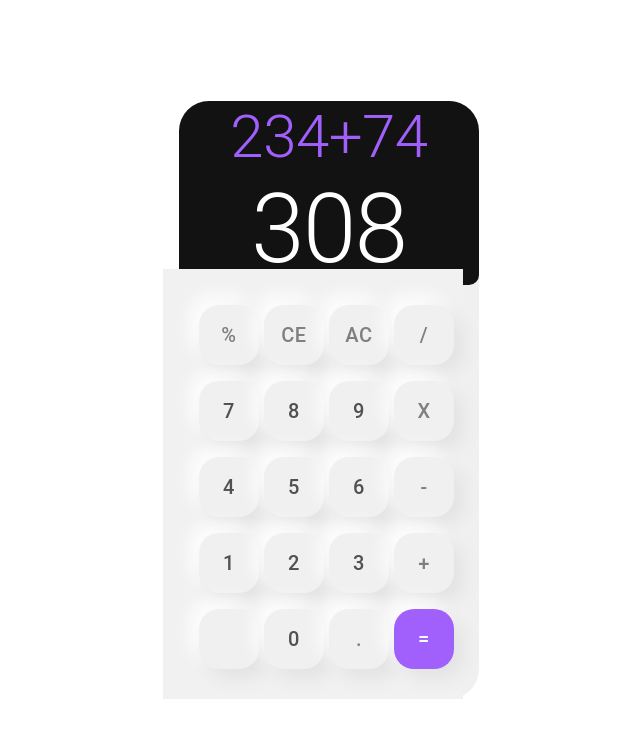
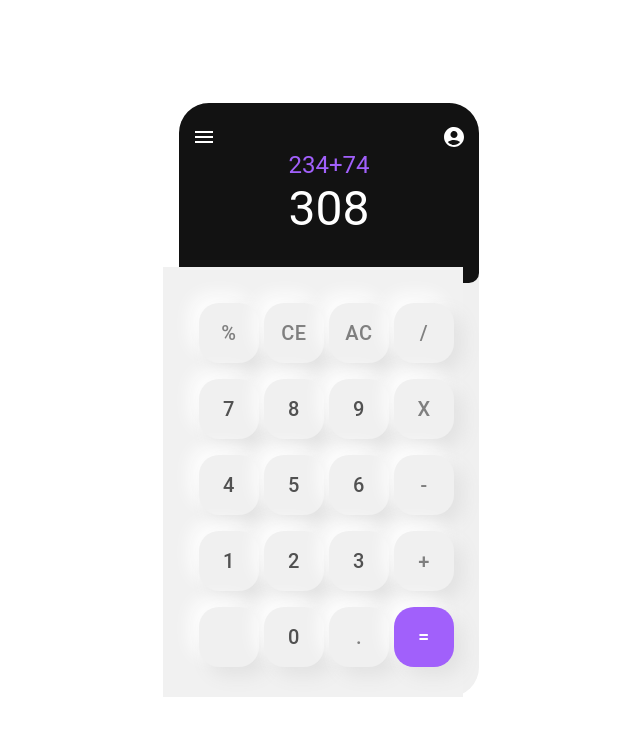
Before and after one commit to Mwimwii/calculator-app-mwila, a React (Vite) app: page / in a window 1280 px wide. Shown: the top 738 px of the page, without its empty margins (311-951 px from the left). Built offline with nearby package versions, Linux system fonts and the light colour scheme.

Commit message:
Added the icons from the design spec

```diff
--- a/src/components/calculator-view/index.tsx
+++ b/src/components/calculator-view/index.tsx
@@ -1,7 +1,8 @@
-import { Container, Typography } from '@mui/material'
+import { Container, Typography, Grid } from '@mui/material'
 import React from 'react'
 import { CalculatorExpression } from '../../types'
-
+import MenuIcon from '@mui/icons-material/Menu';
+import AccountCircleIcon from '@mui/icons-material/AccountCircle';
 
 const CalculatorView: React.FC<{expression: CalculatorExpression}> = () => {
   return (
@@ -15,16 +16,29 @@ const CalculatorView: React.FC<{expression: CalculatorExpression}> = () => {
       borderBottomRightRadius: 10,
       padding: 0,
       width: "300px",
+      height: 180
     }}>
+      <Grid container columns={{xs: 12}} alignItems="center" justifyContent="space-between" style={{paddingTop: 20}}>
+        <Grid item xs={2}>
+          <MenuIcon style={{color: "white", verticalAlign:"middle"}}/>
+        </Grid>
+
+        <Grid item xs={2}>
+          <AccountCircleIcon style={{color: "white", verticalAlign:"middle"}} />
+        </Grid>
+      </Grid>
+
+
       {/* we need some typography with purple font */}
-      <Typography variant="h2" style={{color:"#A160FB"}}>
+      <Typography variant="h5" style={{color:"#A160FB"}}>
         {/* the expression will be displayed here */}
         234+74
       </Typography>
-      <Typography variant="h1" color="white">
+      <Typography variant="h3" color="white">
         {/* the expression will be displayed here */}
         308
       </Typography>
+
     </Container>
     </>
   )
```
